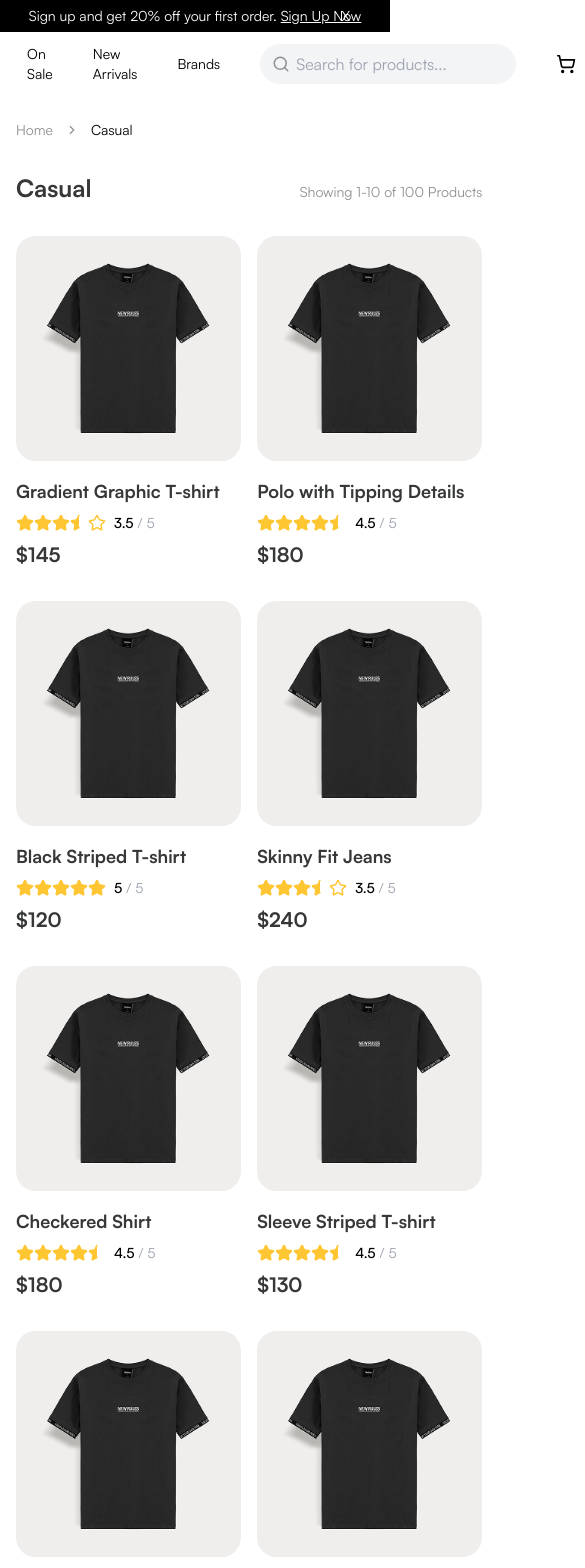
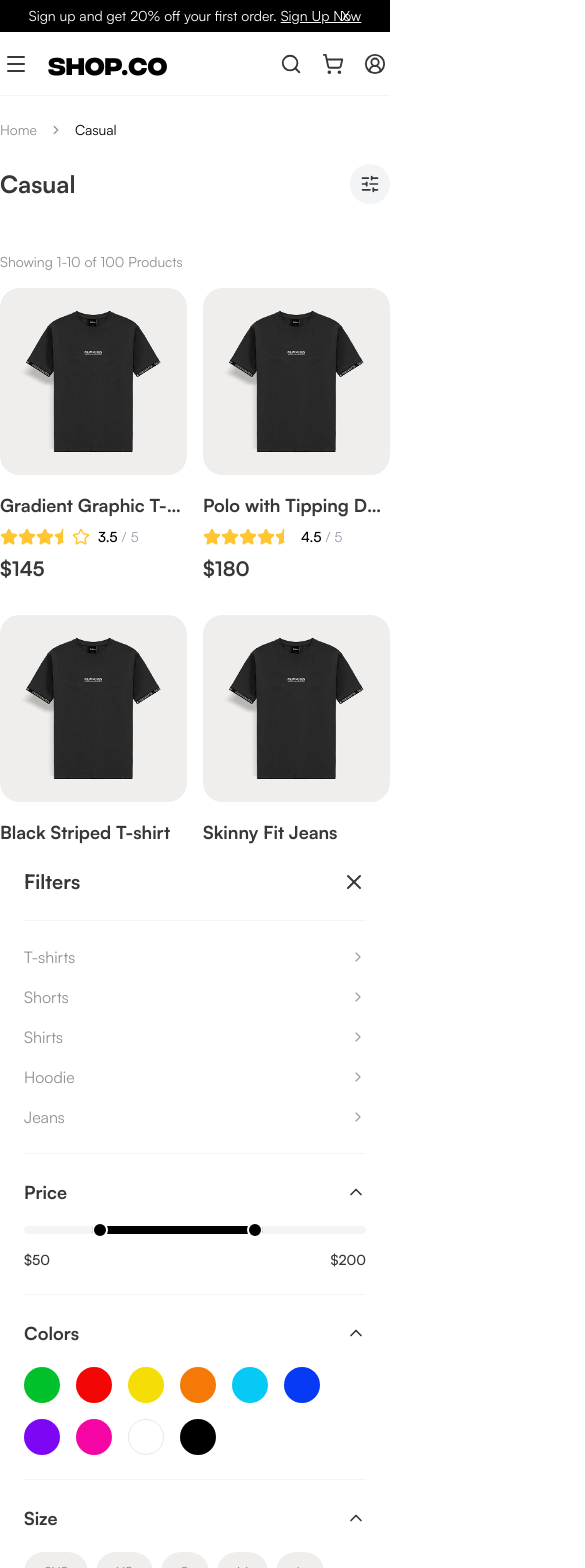
Before and after one commit to Gunbam27/commerce, a Next.js app in the folder apps/web/: page /shop in a window 390 px wide. Shown: the top 1568 px of the page, 585 px wide, since content can reach past the window. Built offline with nearby package versions, Linux system fonts and the light colour scheme.

Commit message:
ui : 각 컴포넌트 반응형 작업
- tailwind config에 container 추가하여 최대 넓이 1240px 표시
- 모바일시 붙어보이지 않게 최상위에 양옆마진 mx-1 추가

```diff
--- a/apps/web/app/shop/page.tsx
+++ b/apps/web/app/shop/page.tsx
@@ -1,23 +1,58 @@
+'use client';
+
+import { useState } from "react";
 import FilterSidebar from "../../features/products/components/FilterSidebar";
 import ProductList from "../../features/products/components/ProductList";
-import { ChevronRight } from "lucide-react";
+import { ChevronRight, SlidersHorizontal, ChevronDown } from "lucide-react";
 
 export default function ShopPage() {
+    const [isFilterOpen, setIsFilterOpen] = useState(false);
+
     return (
-        <main className="max-w-7xl mx-auto px-4 py-6 md:py-10">
+        <main className="container py-6 md:py-10">
             {/* Breadcrumbs */}
-            <nav className="flex items-center gap-3 text-sm text-gray-500 mb-8 overflow-x-auto whitespace-nowrap">
+            <nav className="flex items-center gap-3 text-sm text-gray-500 mb-6 overflow-x-auto whitespace-nowrap">
                 <span>Home</span>
                 <ChevronRight size={14} />
                 <span className="text-black">Casual</span>
             </nav>
 
-            <div className="flex gap-8">
+            <div className="flex flex-col lg:flex-row gap-8">
+                {/* Header for Mobile */}
+                <div className="lg:hidden flex justify-between items-center mb-4">
+                    <h1 className="text-2xl font-bold">Casual</h1>
+                    <button
+                        onClick={() => setIsFilterOpen(true)}
+                        className="w-10 h-10 bg-gray-100 rounded-full flex items-center justify-center hover:bg-gray-200 transition-colors"
+                    >
+                        <SlidersHorizontal size={20} />
+                    </button>
+                </div>
+
                 {/* Sidebar */}
-                <FilterSidebar />
+                <FilterSidebar isOpen={isFilterOpen} onClose={() => setIsFilterOpen(false)} />
 
                 {/* Main Content */}
-                <ProductList />
+                <div className="flex-1">
+                    {/* Desktop Header */}
+                    <div className="hidden lg:flex justify-between items-center mb-6">
+                        <h1 className="text-3xl font-bold">Casual</h1>
+                        <div className="flex items-center gap-3 text-sm text-gray-500">
+                            <span>Showing 1-10 of 100 Products</span>
+                            <div className="flex items-center gap-1 cursor-pointer hover:text-black">
+                                <span>Sort by: <span className="text-black font-medium">Most Popular</span></span>
+                                <ChevronDown size={16} />
+                            </div>
+                        </div>
+                    </div>
+
+                    {/* Mobile Product Count & Sort placeholder if needed */}
+                    <div className="lg:hidden flex justify-between items-center mb-4">
+                        <p className="text-gray-500 text-sm">Showing 1-10 of 100 Products</p>
+                    </div>
+
+                    <ProductList />
+                </div>
             </div>
         </main>
     );
--- a/apps/web/components/common/BrandBanner.tsx
+++ b/apps/web/components/common/BrandBanner.tsx
@@ -2,7 +2,7 @@ import Image from "next/image";
 
 export default function BrandBanner() {
     return (
-        <div className="flex justify-center items-center gap-10 bg-black h-[122px]">
+        <div className="flex justify-center items-center gap-10 bg-black h-[7.625rem] px-2 mx-auto">
             <div><Image src="/assets/gucci-logo.svg" alt="Gucci Logo" width={156} height={36}/>
             </div>
             <div><Image src="/assets/zara-logo.svg" alt="Zara Logo" width={91} height={38}/></div>
--- a/apps/web/components/common/DressStyle.tsx
+++ b/apps/web/components/common/DressStyle.tsx
@@ -2,7 +2,8 @@ import Image from "next/image";
 
 export default function DressStyle() {
     return (
-        <section className="max-w-[1240px] bg-[#F0F0F0] rounded-[40px] pt-16 pb-20 px-4 md:px-16 mx-auto">
+        <section className="mx-1">
+            <div className="container bg-[#F0F0F0] rounded-[40px] pt-16 pb-20 md:px-16 pt-8 pb-10 px-4">
                 <h2 className="text-center text-3xl md:text-5xl font-bold font-integral text-black mb-16 uppercase px-4">
                     Browse by dress style
                 </h2>
@@ -52,6 +53,7 @@ export default function DressStyle() {
                         />
                     </div>
                 </div>
+            </div>
         </section>
     );
 }
--- a/apps/web/components/common/ReviewCard.tsx
+++ b/apps/web/components/common/ReviewCard.tsx
@@ -10,7 +10,7 @@ interface ReviewCardProps {
 
 export default function ReviewCard({ name, rating, review, isVerified = true }: ReviewCardProps) {
     return (
-        <div className="min-w-[340px] md:min-w-[400px] bg-white border border-black/10 rounded-[20px] p-7 md:p-8 flex flex-col gap-3 h-full">
+        <div className="min-w-[340px] md:min-w-[400px] bg-white border border-black/10 rounded-[20px] p-7 md:p-8 flex flex-col gap-3 h-full snap-start">
             <StarRate rating={rating} />
             <div className="flex items-center gap-1 mt-1">
                 <span className="font-bold text-xl text-black">{name}</span>
--- a/apps/web/components/layout/Footer.tsx
+++ b/apps/web/components/layout/Footer.tsx
@@ -3,7 +3,7 @@ import { Twitter, Facebook, Instagram, Github } from "lucide-react";
 export default function Footer() {
     return (
         <footer className="bg-[#F0F0F0] pt-16 pb-8">
-            <div className="max-w-[1440px] mx-auto px-4 lg:px-[100px]">
+            <div className="container mx-auto px-4">
                 <div className="grid grid-cols-1 lg:grid-cols-12 gap-10">
                     {/* Brand Section */}
                     <div className="lg:col-span-4 flex flex-col items-start">
--- a/apps/web/components/layout/NavBar.tsx
+++ b/apps/web/components/layout/NavBar.tsx
@@ -1,23 +1,50 @@
 import Logo from "../common/Logo";
-import { ChevronDown, CircleUserRound, Search, ShoppingCart } from "lucide-react";
+import { ChevronDown, CircleUserRound, Search, ShoppingCart, Menu } from "lucide-react";
 
 export default function NavBar() {
     return (
-        <div className="w-full h-16 bg-white flex items-center justify-center">
-            <div className="relative w-[1240px] flex items-center justify-center gap-10">
-                <Logo />
-                <ul className="flex items-center justify-center gap-10">
-                    <li className="text-black text-sm cursor-pointer"><a href="#"><p className="flex items-center gap-1">Shop <ChevronDown size={14}/></p></a></li>
-                    <li className="text-black text-sm cursor-pointer"><a href="#">On Sale</a></li>
-                    <li className="text-black text-sm cursor-pointer"><a href="#">New Arrivals</a></li>
-                    <li className="text-black text-sm cursor-pointer"><a href="#">Brands</a></li>
+        <nav className="w-full h-[64px] md:h-[88px] bg-white border-b border-gray-100 flex items-center sticky top-0 z-50">
+            <div className="container flex items-center justify-between gap-4 md:gap-10">
+                <div className="flex items-center gap-4">
+                    {/* Mobile Menu Icon */}
+                    <button className="lg:hidden p-1">
+                        <Menu size={24} />
+                    </button>
+                    <Logo />
+                </div>
+
+                {/* Desktop Menu Links */}
+                <ul className="hidden lg:flex items-center gap-10">
+                    <li className="text-black text-sm cursor-pointer hover:font-bold transition-all"><a href="#" className="flex items-center gap-1">Shop <ChevronDown size={14} /></a></li>
+                    <li className="text-black text-sm cursor-pointer hover:font-bold transition-all"><a href="#">On Sale</a></li>
+                    <li className="text-black text-sm cursor-pointer hover:font-bold transition-all"><a href="#">New Arrivals</a></li>
+                    <li className="text-black text-sm cursor-pointer hover:font-bold transition-all"><a href="#">Brands</a></li>
                 </ul>
-                <div className="flex items-center gap-2 relative"><label className="absolute left-3" htmlFor="search"><Search color="#909090" size={18}/></label><input type="text" placeholder="Search for products..." className="w-64 h-10 bg-gray-100 rounded-full px-4 pl-9" /></div>
-                <div className="flex items-center gap-4">
-                    <a href="#"><p className="text-black text-sm cursor-pointer"><ShoppingCart size={20}/></p></a>
-                    <a href="#"><p className="text-black text-sm cursor-pointer"><CircleUserRound size={20}/></p></a>
+
+                {/* Desktop Search Bar */}
+                <div className="hidden lg:flex flex-1 items-center gap-2 relative max-w-[577px]">
+                    <Search className="absolute left-4 text-gray-500" size={20} />
+                    <input
+                        type="text"
+                        placeholder="Search for products..."
+                        className="w-full h-12 bg-gray-100 rounded-full px-5 pl-12 text-black focus:outline-none focus:ring-1 focus:ring-black/10"
+                    />
+                </div>
+
+                {/* Icons */}
+                <div className="flex items-center gap-3 md:gap-4">
+                    {/* Mobile Search Icon */}
+                    <button className="lg:hidden p-1">
+                        <Search size={22} />
+                    </button>
+                    <a href="#" className="p-1">
+                        <ShoppingCart size={22} />
+                    </a>
+                    <a href="#" className="p-1">
+                        <CircleUserRound size={22} />
+                    </a>
                 </div>
             </div>
-        </div>
+        </nav>
     );
 }
--- a/apps/web/features/products/components/FilterSidebar.tsx
+++ b/apps/web/features/products/components/FilterSidebar.tsx
@@ -1,7 +1,12 @@
 import React from 'react';
-import { ChevronRight, SlidersHorizontal, ChevronUp } from 'lucide-react';
+import { ChevronRight, SlidersHorizontal, ChevronUp, X } from 'lucide-react';
 
-export default function FilterSidebar() {
+interface FilterSidebarProps {
+    isOpen?: boolean;
+    onClose?: () => void;
+}
+
+export default function FilterSidebar({ isOpen, onClose }: FilterSidebarProps) {
     const categories = ['T-shirts', 'Shorts', 'Shirts', 'Hoodie', 'Jeans'];
     const colors = [
         'bg-[#00C12B]', 'bg-[#F50606]', 'bg-[#F5DD06]', 'bg-[#F57906]', 'bg-[#06CAF5]',
@@ -10,11 +15,19 @@ export default function FilterSidebar() {
     const sizes = ['2XS', 'XS', 'S', 'M', 'L', 'XL', '2XL', '3XL', '4XL'];
     const dressStyles = ['Casual', 'Formal', 'Party', 'Gym'];
 
+    const sidebarClasses = `
+        fixed inset-0 z-[100] bg-white p-6 overflow-y-auto transition-transform duration-300 lg:static lg:z-0 lg:translate-y-0 lg:flex lg:flex-col lg:max-w-[295px] lg:shrink-0 lg:border lg:border-gray-100 lg:rounded-[20px] lg:h-fit lg:sticky lg:top-24
+        ${isOpen ? 'translate-y-0' : 'translate-y-full lg:translate-y-0'}
+    `;
+
     return (
-        <aside className="hidden lg:flex flex-col max-w-[295px] shrink-0 border border-gray-100 rounded-[20px] p-6 h-fit sticky top-24">
+        <aside className={sidebarClasses}>
             <div className="flex justify-between items-center mb-6 pb-6 border-b border-gray-100">
                 <h2 className="font-bold text-xl">Filters</h2>
-                <SlidersHorizontal size={20} className="text-gray-400" />
+                <button onClick={onClose} className="lg:hidden">
+                    <X size={24} />
+                </button>
+                <SlidersHorizontal size={20} className="hidden lg:block text-gray-400" />
             </div>
 
             {/* Categories */}
--- a/apps/web/features/products/components/ProductList.tsx
+++ b/apps/web/features/products/components/ProductList.tsx
@@ -18,17 +18,6 @@ export default function ProductList() {
 
     return (
         <div className="flex-1">
-            <div className="flex justify-between items-baseline mb-8">
-                <h1 className="text-2xl md:text-3xl font-bold">Casual</h1>
-                <div className="flex items-center gap-3 text-sm text-gray-500">
-                    <span>Showing 1-10 of 100 Products</span>
-                    <div className="hidden md:flex items-center gap-1 cursor-pointer hover:text-black">
-                        <span>Sort by: <span className="text-black font-medium">Most Popular</span></span>
-                        <ChevronDown size={16} />
-                    </div>
-                </div>
-            </div>
-
             <div className="grid grid-cols-2 md:grid-cols-3 gap-x-4 gap-y-8 md:gap-x-5 md:gap-y-10 mb-12">
                 {products.map((product) => (
                     <ProductCard key={product.id} {...product} />
```
Also changed, not shown: apps/web/app/globals.css (+9 -0 lines), apps/web/components/common/Review.tsx (+9 -12 lines), apps/web/features/products/components/ProductSection.tsx (+6 -4 lines), apps/web/tailwind.config.ts (+7 -1 lines). Lines whose indentation alone changed are shown as unchanged.
